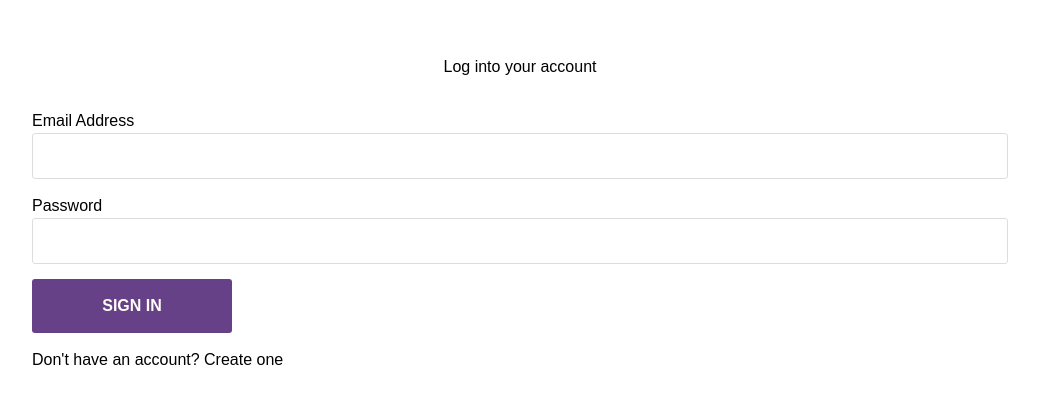
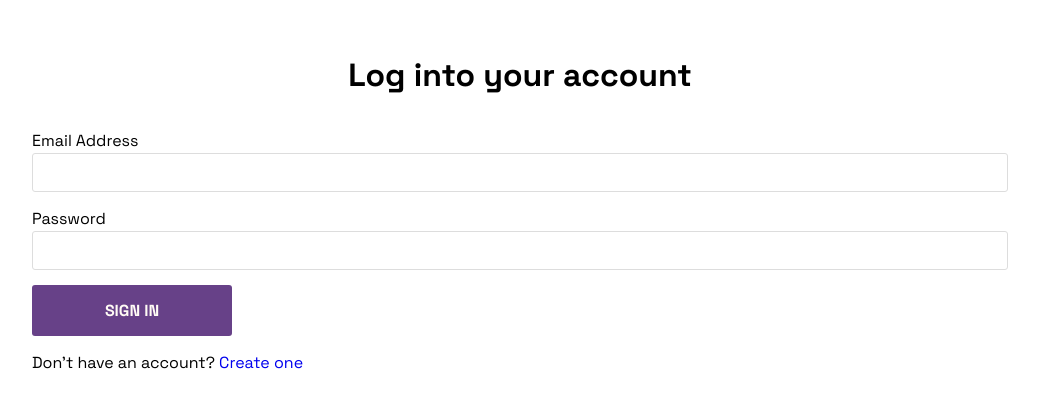
Before and after one commit to UgbabeOG/Post-It-App, a React (Vite) app in the folder client/post-it-app/: page / in a window 1280 px wide. Shown: the part 187-594 px from the top of the page, without its empty margins (120-1159 px from the left). Built offline with nearby package versions, Linux system fonts and the light colour scheme.

Commit message:
comment tailwind for now

```diff
--- a/client/post-it-app/src/index.css
+++ b/client/post-it-app/src/index.css
@@ -1,12 +1,12 @@
-@tailwind base;
+@import url("https://fonts.googleapis.com/css2?family=Space+Grotesk:wght@300;400;500;600;700&display=swap");
+/* @tailwind base;
 @tailwind components;
-@tailwind utilities;
+@tailwind utilities; */
 :root {
   font-family: Inter, system-ui, Avenir, Helvetica, Arial, sans-serif;
   line-height: 1.5;
 
   color-scheme: light dark;
-
 
   font-synthesis: none;
   text-rendering: optimizeLegibility;
@@ -14,8 +14,6 @@
   -moz-osx-font-smoothing: grayscale;
 }
 
-
-@import url("https://fonts.googleapis.com/css2?family=Space+Grotesk:wght@300;400;500;600;700&display=swap");
 * {
   box-sizing: border-box;
   margin: 0;
```
Lines whose indentation alone changed are shown as unchanged.
